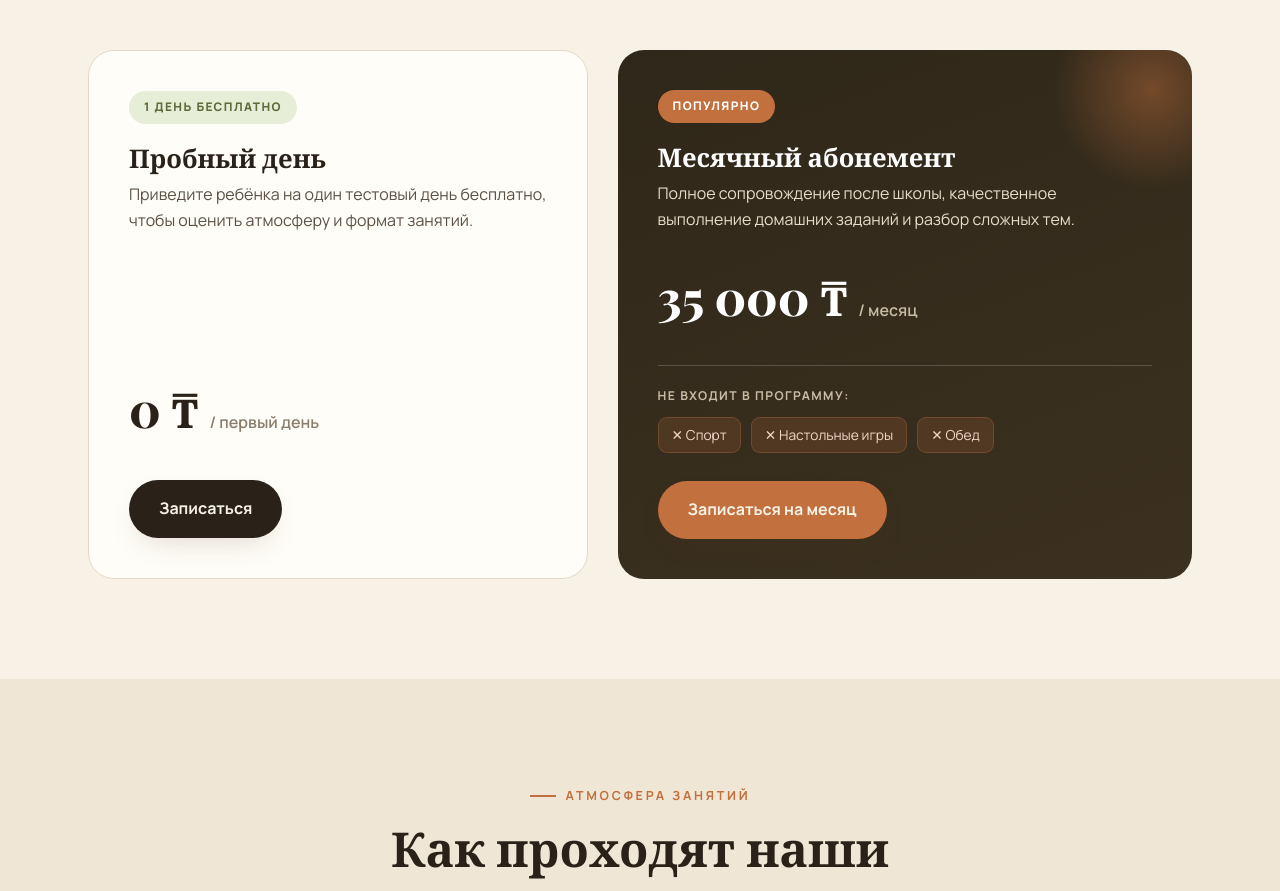
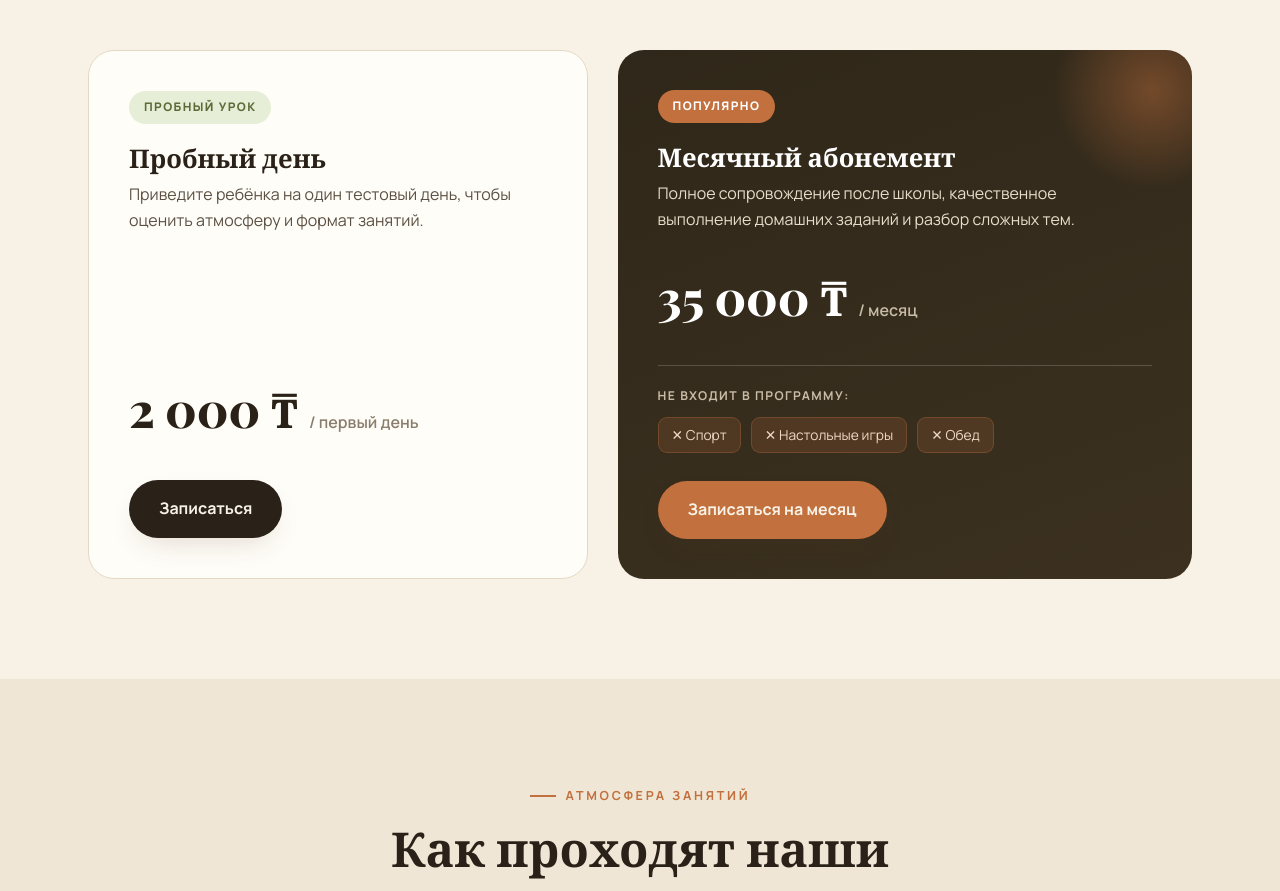
Before and after one commit to dauletkazy-jpg/Prodlenka, a plain HTML site: page index.html in a window 1280 px wide. Shown: the part 1889-2780 px from the top of the page. Drawn offline with nearby package versions, Linux system fonts and the light colour scheme; a web font is replaced by a local one.

Commit message:
Update trial day price from free to 2000 ₸
Co-Authored-By: Claude Sonnet 4.6 <noreply@anthropic.com>

```diff
--- a/index.html
+++ b/index.html
@@ -296,10 +296,10 @@ footer{background:var(--ink);color:#d8ccba;padding:60px 0 36px}
     </div>
     <div class="cards">
       <div class="card reveal d1">
-        <span class="badge free" data-key="badge-free">1 день бесплатно</span>
+        <span class="badge free" data-key="badge-free">Пробный урок</span>
         <h3 data-key="card1-title">Пробный день</h3>
-        <p class="desc" data-key="card1-desc">Приведите ребёнка на один тестовый день бесплатно, чтобы оценить атмосферу и формат занятий.</p>
-        <div class="price">0 ₸ <small data-key="card1-unit">/ первый день</small></div>
+        <p class="desc" data-key="card1-desc">Приведите ребёнка на один тестовый день, чтобы оценить атмосферу и формат занятий.</p>
+        <div class="price">2 000 ₸ <small data-key="card1-unit">/ первый день</small></div>
         <a href="tel:87051624950" class="btn" data-key="card1-btn">Записаться</a>
       </div>
       <div class="card feature reveal d2">
@@ -414,8 +414,8 @@ const langData={
   "f2v":"Магистратура","f2l":"КазГИУ",
   "f3v":"Высшая","f3l":"квалификационная категория",
   "prog-eyebrow":"Группа продлённого дня","prog-title":"Спокойствие за вашего ребёнка после уроков",
-  "badge-free":"1 день бесплатно","card1-title":"Пробный день",
-  "card1-desc":"Приведите ребёнка на один тестовый день бесплатно, чтобы оценить атмосферу и формат занятий.",
+  "badge-free":"Пробный урок","card1-title":"Пробный день",
+  "card1-desc":"Приведите ребёнка на один тестовый день, чтобы оценить атмосферу и формат занятий.",
   "card1-unit":"/ первый день","card1-btn":"Записаться",
   "badge-pop":"Популярно","card2-title":"Месячный абонемент",
   "card2-desc":"Полное сопровождение после школы, качественное выполнение домашних заданий и разбор сложных тем.",
@@ -442,8 +442,8 @@ const langData={
   "f2v":"Магистратура","f2l":"Шәкәрім атындағы университет",
   "f3v":"Жоғары","f3l":"біліктілік санаты",
   "prog-eyebrow":"Ұзартылған күн тобы","prog-title":"Сабақтан кейін балаңыз үшін тыныштық",
-  "badge-free":"1 күн тегін","card1-title":"Сынақ күні",
-  "card1-desc":"Атмосфера мен сабақ форматын бағалау үшін балаңызды бір сынақ күніне тегін әкеліңіз.",
+  "badge-free":"Сынақ сабағы","card1-title":"Сынақ күні",
+  "card1-desc":"Атмосфера мен сабақ форматын бағалау үшін балаңызды бір сынақ күніне әкеліңіз.",
   "card1-unit":"/ алғашқы күн","card1-btn":"Жазылу",
   "badge-pop":"Танымал","card2-title":"Айлық абонемент",
   "card2-desc":"Мектептен кейін толық сүйемелдеу, үй тапсырмасын сапалы орындау және күрделі тақырыптарды талдау.",
```
Also changed, not shown: saya_landing.html (+7 -7 lines).
